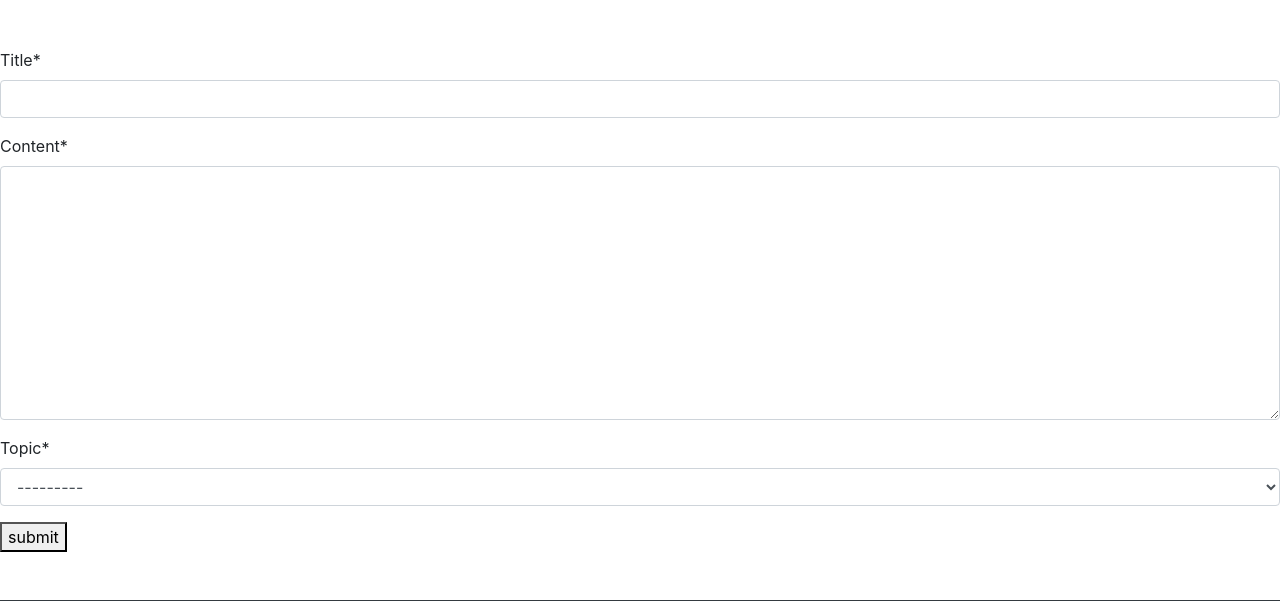
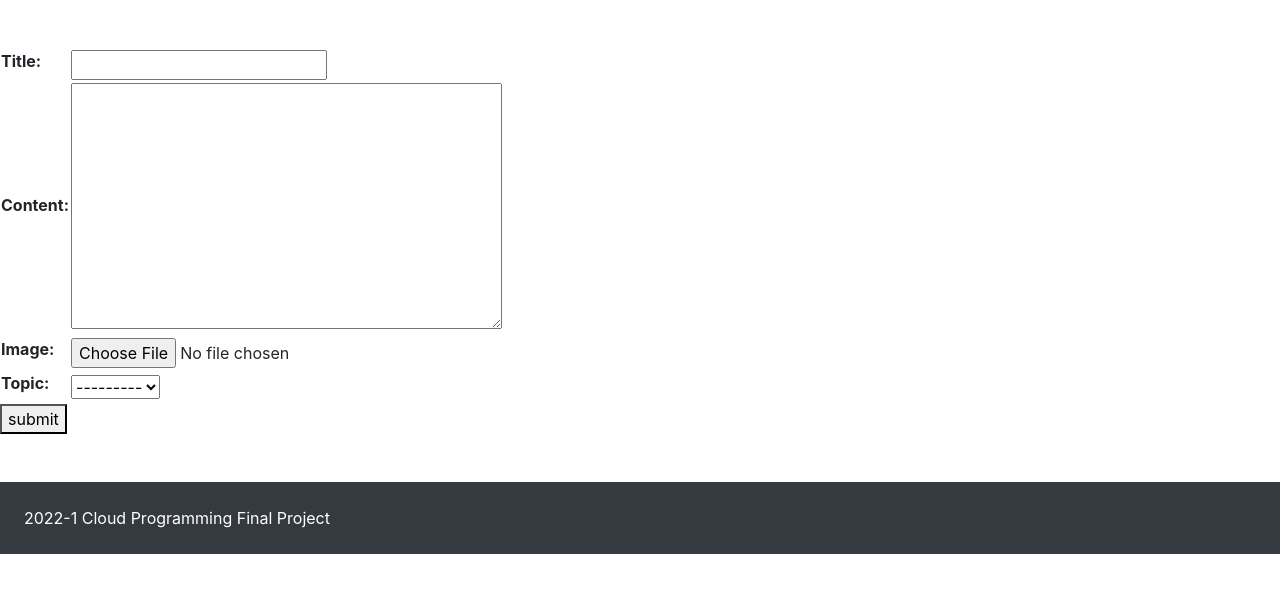
Before and after one commit to bynnoh/cp-thread, a Django app: page /submit in a window 1280 px wide. Shown: the part 56-657 px from the top of the page. Run offline with Django 4.2, Linux system fonts and the light colour scheme; data comes from the database, SQL or seed files in the repository; both versions use the stored data as it was after the commit; some libraries are stand-ins or nearby versions.

Commit message:
feat: create thread with image

```diff
--- a/main/forms.py
+++ b/main/forms.py
@@ -1,19 +1,25 @@
 
 from django.forms import ModelForm, Textarea
-from .models import Comment
+from .models import Thread, Comment
 from crispy_forms.helper import FormHelper
 from crispy_forms.layout import Layout
 from crispy_forms.bootstrap import FieldWithButtons, StrictButton
 
+class ThreadForm(ModelForm):
+    class Meta:
+        model = Thread
+        fields = ['title', 'content', 'image', 'topic']
+
 class CommentForm(ModelForm):
     class Meta:
         model = Comment
-        fields = ['content']
+        fields = ['content', 'image']
         labels = {
-            'content': ''
+            'content': '댓글',
+            'image': '댓글 이미지 첨부'
         }
         widgets = {
-            'content': Textarea(attrs={'cols': 10, 'rows': 1}),
+            'content': Textarea(attrs={'cols': 10, 'rows': 5}),
         }
 
     def __init__(self, *args, **kwargs):
@@ -22,6 +28,7 @@
         self.helper.layout = Layout(
             FieldWithButtons(
                 'content',
-                StrictButton("댓글 작성", type="submit", css_class="btn-primary")
+                'image',
+                StrictButton("댓글 작성", type="submit", css_class="btn-primary"),
             ),
         )
--- a/main/views.py
+++ b/main/views.py
@@ -1,8 +1,8 @@
-from django.urls import reverse
+from django.http import HttpResponseRedirect
 from django.views.generic import ListView, DetailView, CreateView
 from django.shortcuts import get_object_or_404, redirect, render
 from .models import Topic, Thread, Comment, Vote
-from .forms import CommentForm
+from .forms import ThreadForm, CommentForm
 
 class ThreadList(ListView):
     model = Thread
@@ -15,7 +15,28 @@
 
 class ThreadCreate(CreateView):
     model = Thread
-    fields = ['title', 'content', 'topic']
+    form_class = ThreadForm
+
+    # def get_context_data(self, **kwargs):
+    #     context = super(ThreadCreate, self).get_context_data(**kwargs)
+    #     context['image'] = self.request.FILES
+    #     return context
+
+# def submit_thread(request):
+#     if request.method == 'POST':
+#         form = ThreadForm(request.POST, request.FILES)
+#         if form.is_valid():
+#             form.save()
+#     else:
+#         form = ThreadForm()
+
+#     thread = get_object_or_404(Thread, pk=request.pk)
+
+#     return render(
+#         request,
+#         'main/thread_detail.html',
+#         thread
+#     )
 
 class CommentList(ListView):
     model = Comment
@@ -25,7 +46,7 @@
 
 class CommentCreate(CreateView):
     model = Comment
-    fields = ['content']
+    fields = ['content', 'image']
     # http_method_names = ['POST']
     # template_name = 'thread_detail.html'
     # model = Comment
@@ -55,7 +76,7 @@
     thread = Thread.objects.get(pk=pk)
 
     if request.method == "POST":
-        form = CommentForm(request.POST)
+        form = CommentForm(request.POST, request.FILES)
         form.save(commit=False)
         form.instance.thread = thread
         form.save()
--- a/templates/main/thread_detail.html
+++ b/templates/main/thread_detail.html
@@ -7,6 +7,7 @@
 <div class="container">
     {{ thread.topic }}
     <h1>{{ thread.title }}</h1>
+    <img class="img-fluid" src="{{ thread.image.url }}" alt="404" style="max-width: 100%;">
     <p>{{ thread.get_content_markdown | safe | linebreaks }}</p>
     <div class="my-4" style="width: 100px;">
         <span class="p-2" style="width: 50px; border: solid 1px; border-radius: 10px;">
@@ -14,8 +15,7 @@
         </span>
     </div>
     <div class="my-3" id="comment">
-        댓글
-        <form method='POST' action='{% url 'submit-comment' thread.pk %}' style="display: inline"> {% csrf_token %}
+        <form method='POST' action='{% url 'submit-comment' thread.pk %}'> {% csrf_token %}
             {% crispy form %}
         </form>
     </div>
@@ -23,7 +23,7 @@
         {% for comment in thread.comment_set.iterator %}
         <div id="comment-{{ comment.pk }}">
             {{ comment.author }} {{comment.created_at }}
-            <p>{{ comment.content }}</p>
+            <p>{% if comment.image %}<img src="{{ comment.image.url }}">{% endif %} {{ comment.content }}</p>
         </div>
         {% endfor %}
     {% endif %}
--- a/templates/main/thread_form.html
+++ b/templates/main/thread_form.html
@@ -3,9 +3,9 @@
 
 {% block main-area %}
 
-<form method='POST'> {% csrf_token %}
+<form method='POST' enctype="multipart/form-data"> {% csrf_token %}
     <table>
-        {{ form | crispy }}
+        {{ form }}
     </table>
     <button action="submit">submit</button>
 </form>
```
Also changed, not shown: db.sqlite3, media/main/images/2022/06/20/Starfield_LargeHero_Showcase.webp (added).
